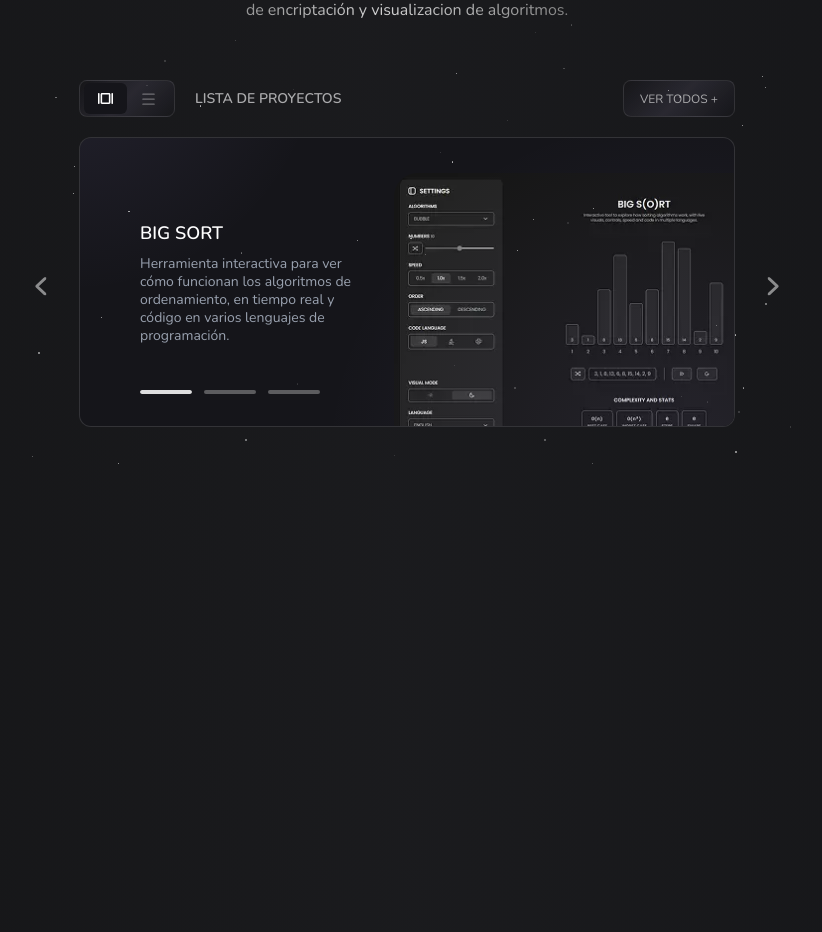
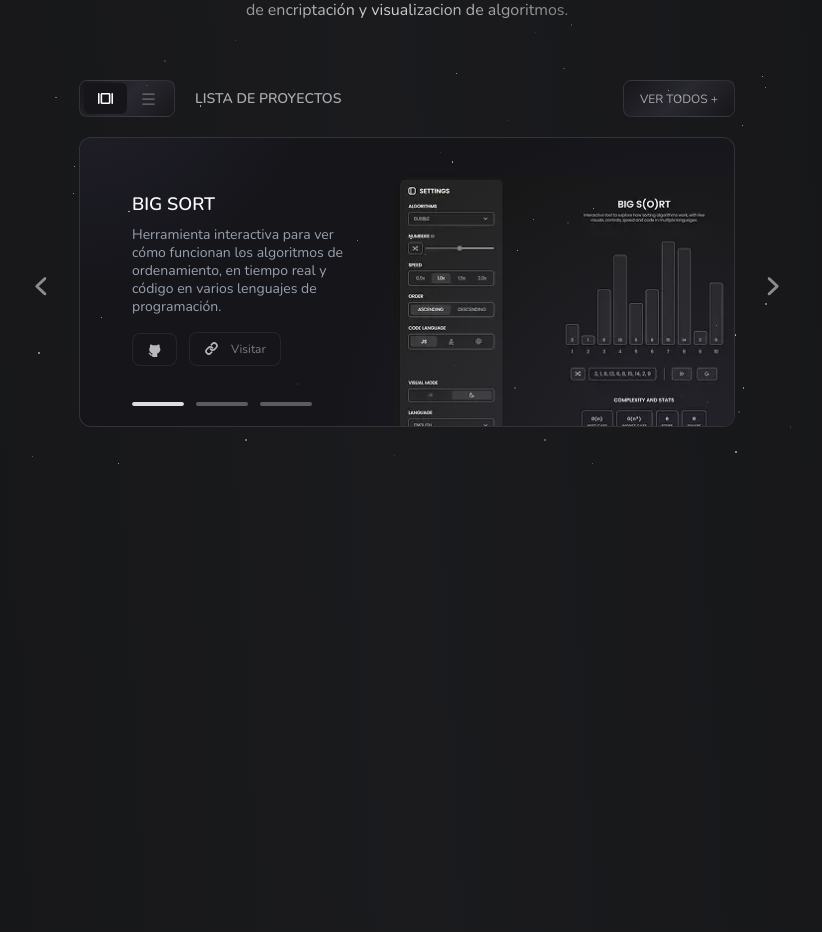
Before and after one commit to m4icol/portfolio, a React (Vite) app: page / in a window 1280 px wide. Shown: the part 1082-2014 px from the top of the page, without its empty margins (233-1055 px from the left). Built offline with nearby package versions, Linux system fonts and the light colour scheme.

Commit message:
feat: adding link and repository for each project

```diff
--- a/src/assets/icons/Link.tsx
+++ b/src/assets/icons/Link.tsx
@@ -13,7 +13,7 @@ export default function Link({size = 14, className = "pb-0.5", color = "black"}
         viewBox="0 0 24 24"
         fill="none"
         stroke={color}
-        stroke-width="2"
+        stroke-width="3"
         stroke-linecap="round"
         stroke-linejoin="round">
             <path d="M10 13a5 5 0 0 0 7.54.54l3-3a5 5 0 0 0-7.07-7.07l-1.72 1.71">
--- a/src/sections/Header.tsx
+++ b/src/sections/Header.tsx
@@ -24,8 +24,8 @@ export default function Header(){
     ];
 
     return(
-        <header className="w-full flex justify-center fixed top-0 left-0 z-50 bg-DARK-background py-3 px-1  gradient-line">
-            <ul className="flex items-center gap-5 md:gap-12 gradient-menu pt-1 pb-1 px-5 md:px-10 border-1 border-DARK-text/10 rounded-lg">
+        <header className="w-full flex justify-center fixed top-0 left-0 z-50 bg-DARK-background py-3 px-1 gradient-line">
+            <ul className="flex items-center gap-5 md:gap-12 pt-1 pb-1 px-5 md:px-10 border-1 gradient-menu border-DARK-text/10 rounded-lg">
                 {
                      navItems.map((item) => (
                         <li>
--- a/src/sections/sub_sections/ColumnList.tsx
+++ b/src/sections/sub_sections/ColumnList.tsx
@@ -1,44 +1,62 @@
 import type { Project } from "../../types";
 import RadialGradient from "../../components/RadialGradient";
+import GitHub from "../../assets/icons/GitHub";
+import Link from "../../assets/icons/Link";
 
 const Projects: Project[] = [
   {
     title: "BIG SORT",
     description:
       "Herramienta interactiva para ver cómo funcionan los algoritmos de ordenamiento, en tiempo real y código en varios lenguajes de programación.",
-      url: "/bigsort.webp",
+    img: "/bigsort.webp",
+    repository: "https://github.com/m4icol/bigsort",
+    link: "https://bigsort.vercel.app/"
   },
   {
     title: "REKRYPT",
     description:
       "Explora cifrados clásicos y modernos, personaliza claves y visualiza el proceso de encriptación paso a paso.",
-      url: "/bigsort.webp",
+    img: "/bigsort.webp",
+    repository: "https://github.com/m4icol/rekrypt",
+    link: "https://rekrypt.vercel.app/"
   },
   {
     title: "SISTEMA SOLAR",
     description:
       "Simulación 3D interactiva de los planetas orbitando alrededor del Sol, desarrollada con Three.js y Astro.",
-      url: "/bigsort.webp",
+    img: "/bigsort.webp",
+    repository: "https://github.com/m4icol/sistema-solar",
+    link: "https://sistemasolar-threejs.vercel.app/"
   },
 ];
 
   export default function ColumnList() {
     return (
       <div className="relative flex flex-col items-center gap-5">
-        {Projects.map(({ title, description, url }, index) => (
+        {Projects.map(({ title, description, img }, index) => (
           <div
             key={index}
-            className="relative flex-col max-w-[20rem] md:max-w-[41rem] gap-5 h-full md:py-10 border border-DARK-subtext/20 bg-DARK-selected overflow-hidden rounded-xl px-2 py-2 md:px-10 flex"
+            className="relative flex-col max-w-[20rem] md:max-w-[41rem] gap-5 h-full md:py-10 border border-DARK-subtext/20 bg-DARK-selected overflow-hidden rounded-xl px-2 py-2 md:px-8 flex"
           >
             <img
-              src={url}
+              src={img}
               alt={title}
-              className="md:absolute right-0 top-1 w-80 md:right-[20px] md:top-[22px] md:w-[320px] object-contain rounded-3xl transition-opacity duration-300"
+              className="md:absolute right-0 top-0 md:right-[-160px] md:top-[35px] md:w-[500px] object-contain rounded-3xl w-full transition-opacity duration-300"
             />
 
-            <div className="z-10 px-5 w-full md:max-w-[44%] h-full flex flex-col pb-5 md:pb-0 md:pt-0 justify-center gap-2">
+            <div className="z-10 px-5 w-full md:max-w-[45%] h-full flex flex-col pb-5 md:pb-0 md:pt-3 justify-center gap-2">
               <p className="text-lg font-semibold text-white">{title}</p>
               <p className="text-sm/4.5 text-gray-400">{description}</p>
+
+              <div className="mt-2 flex flex-row z-20 gap-3 items-center">
+                <a href={img} className="opacity-70 hover:opacity-100 flex flex-row items-center gap-3 border-1 bg-DARK-selected border-DARK-text/10 rounded-lg py-2 px-3.5">
+                  <GitHub color="white" size={15}></GitHub>
+                </a>
+                <a href={img} className="opacity-70 hover:opacity-100 flex flex-row items-center gap-3 border-1 bg-DARK-selected border-DARK-text/10 rounded-lg py-2 px-3.5">
+                  <Link color="white" size={15}></Link>
+                  <p className="text-xs text-DARK-subtext">Visitar</p>
+                </a>
+              </div>
             </div>
 
 
--- a/src/sections/sub_sections/SliderList.tsx
+++ b/src/sections/sub_sections/SliderList.tsx
@@ -2,6 +2,8 @@ import { useEffect, useState } from "react";
 import Arrow from "../../assets/icons/Arrow";
 import RadialGradient from "../../components/RadialGradient";
 import type { Project } from "../../types";
+import GitHub from "../../assets/icons/GitHub";
+import Link from "../../assets/icons/Link";
 
 type SliderListProps = {
   autoPlay?: boolean;
@@ -13,19 +15,25 @@ const Projects: Project[] = [
     title: "BIG SORT",
     description:
       "Herramienta interactiva para ver cómo funcionan los algoritmos de ordenamiento, en tiempo real y código en varios lenguajes de programación.",
-    url: "/bigsort.webp",
+    img: "/bigsort.webp",
+    repository: "https://github.com/m4icol/bigsort",
+    link: "https://bigsort.vercel.app/"
   },
   {
     title: "REKRYPT",
     description:
       "Explora cifrados clásicos y modernos, personaliza claves y visualiza el proceso de encriptación paso a paso.",
-    url: "/bigsort.webp",
+    img: "/bigsort.webp",
+    repository: "https://github.com/m4icol/rekrypt",
+    link: "https://rekrypt.vercel.app/"
   },
   {
     title: "SISTEMA SOLAR",
     description:
       "Simulación 3D interactiva de los planetas orbitando alrededor del Sol, desarrollada con Three.js y Astro.",
-    url: "/bigsort.webp",
+    img: "/bigsort.webp",
+    repository: "https://github.com/m4icol/sistema-solar",
+    link: "https://sistemasolar-threejs.vercel.app/"
   },
 ];
 
@@ -61,10 +69,10 @@ export default function SliderList({ autoPlay = true}: SliderListProps) {
 
   return (
     <div className="relative flex flex-col items-center">
-      <div className="relative flex-col max-w-[20rem] md:max-w-[41rem] h-full md:h-[290px] border-1 border-DARK-subtext/20 bg-DARK-selected overflow-hidden rounded-xl px-2 py-2 gap-5 md:px-10 flex">
+      <div className="relative flex-col max-w-[20rem] md:max-w-[41rem] h-full md:h-[290px] border-1 border-DARK-subtext/20 bg-DARK-selected overflow-hidden rounded-xl px-2 py-2 gap-5 md:px-8 flex">
 
         <img
-          src={current.url}
+          src={current.img}
           alt={current.title}
           className={`md:absolute right-0 top-0 md:right-[-160px] md:top-[35px] md:w-[500px] object-contain rounded-3xl w-full transition-opacity duration-300 ${
             loaded ? "opacity-100" : "opacity-0"
@@ -72,12 +80,23 @@ export default function SliderList({ autoPlay = true}: SliderListProps) {
           onLoad={() => setLoaded(true)}
         />
 
-        <div className="w-full px-5 md:max-w-[44%] h-full flex flex-col pb-17 md:pb-0 md:pt-0 md:justify-center gap-2">
+        <div className="w-full px-5 md:max-w-[45%] h-full flex flex-col pb-17 md:pb-0 md:pt-0 md:justify-center gap-2">
           <p className="text-lg font-semibold text-white">{current.title}</p>
           <p className="text-sm/4.5 text-gray-400">{current.description}</p>
+          <div className=" my-2 flex flex-row z-20 gap-3 items-center">
+            <a href={current.img} className="opacity-70 hover:opacity-100 flex flex-row items-center gap-3 border-1 bg-DARK-selected border-DARK-text/10 rounded-lg py-2 px-3.5">
+              <GitHub color="white" size={15}></GitHub>
+            </a>
+            <a href={current.img} className="opacity-70 hover:opacity-100 flex flex-row items-center gap-3 border-1 bg-DARK-selected border-DARK-text/10 rounded-lg py-2 px-3.5">
+              <Link color="white" size={15}></Link>
+              <p className="text-xs text-DARK-subtext">Visitar</p>
+            </a>
+          </div>
         </div>
 
-        <div className="absolute px-5 h-1 w-3/4 md:w-55 bottom-8 flex flex-row gap-3">
+
+
+        <div className="absolute px-5 h-1 w-3/4 md:w-55 bottom-5 flex flex-row gap-3">
           {[0, 1, 2].map((i) => (
             <div key={i} className="w-1/3 h-1 bg-DARK-text/30 rounded-full overflow-hidden">
               <div
--- a/src/types.ts
+++ b/src/types.ts
@@ -1,5 +1,7 @@
 export type Project = {
     title: string;
     description: string;
-    url: string;
+    img: string;
+    repository: string;
+    link: string;
   };
```
Lines whose indentation alone changed are shown as unchanged.
